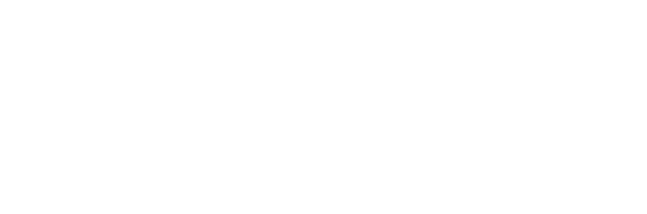
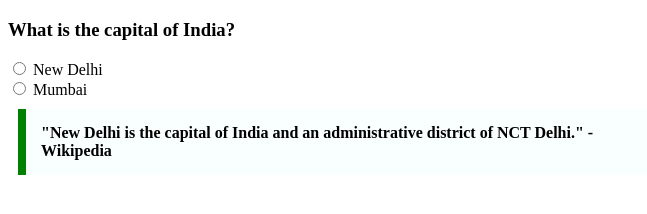
Before and after one commit to acciojob/trivia-Rupesh3000, a website: page main.html in a window 1280 px wide. Shown: the whole page, without its empty margins (0-647 px from the left). Drawn offline with Linux system fonts and the light colour scheme.

Commit message:
created a submission

```diff
--- a/main.html
+++ b/main.html
@@ -1,16 +1,31 @@
 <!DOCTYPE html>
+<html lang="en">
+<head>
+    <meta charset="UTF-8">
+    <meta name="viewport" content="width=device-width, initial-scale=1.0">
+    <title>India Capital Quiz</title>
+    <style>
+        blockquote {
+            max-width: 600px;
+            margin: 10px;
+            padding: 15px;
+            border-left: 8px solid green;
+            background-color: #f8fffe;
+            font-weight: bold;
+        }
+    </style>
+</head>
+<body>
+    <h3>What is the capital of India?</h3>
 
-<html>
+    <input type="radio" id="delhi" name="capital">
+    <label for="delhi">New Delhi</label><br>
 
-<head>
-	<link rel="stylesheet" href="styles.css">
-</head>
+    <input type="radio" id="mumbai" name="capital">
+    <label for="mumbai">Mumbai</label>
 
-<body>
-	<!-- the entire body must be written by student -->
-    <script type="text/javascript" src="./script.js">
-</script>
-
+    <blockquote>
+        "New Delhi is the capital of India and an administrative district of NCT Delhi." - Wikipedia
+    </blockquote>
 </body>
-
 </html>
```
